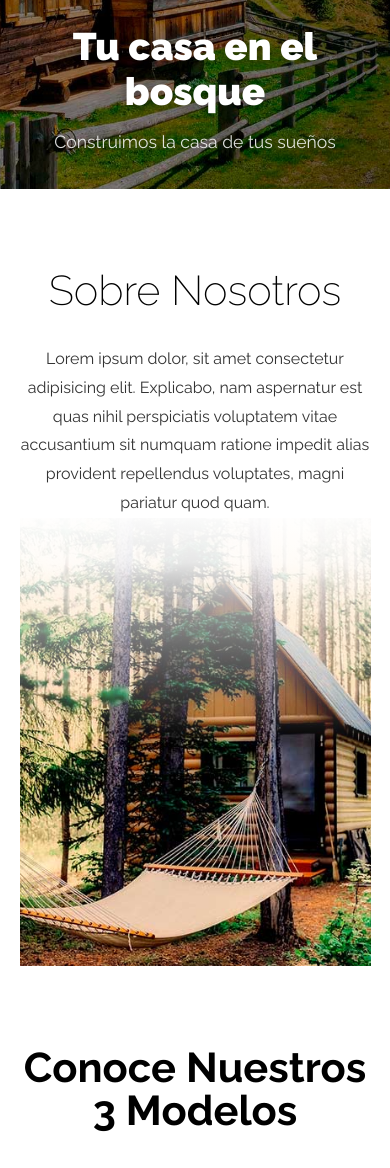
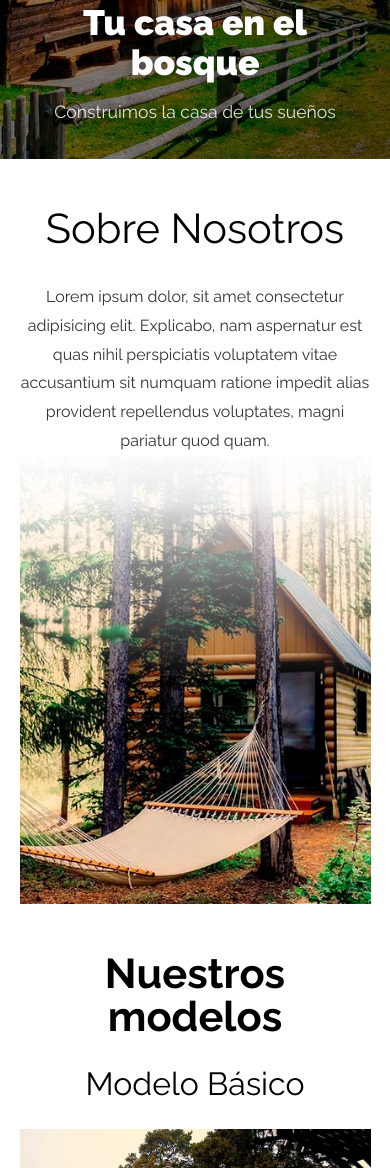
Before and after one commit to Marcus-dev-31/08-arquitectura, a plain HTML site: page index.html in a window 390 px wide. Shown: the part 329-1497 px from the top of the page. Drawn offline with Linux system fonts and the light colour scheme.

Commit message:
ultimos pasos seccion modelos

```diff
--- a/css/styles.css
+++ b/css/styles.css
@@ -36,9 +36,8 @@ h3 {
 }
 
 .contenedor {
-    max-width: 75rem;
-    margin: 0 auto;
-    width: 90%;
+    width: min(90%, 75rem);
+    margin-inline: auto;
 }
 
 .btn {
@@ -70,7 +69,7 @@ h3 {
     background-image: url(../08-arquitectura/img/hero.jpg);
     background-size: cover;
     background-position: center;
-    min-height: 25rem;
+    min-height: clamp(25rem, 40vh, 40rem);
     background-repeat: no-repeat;
     color: var(--blanco);
     position: relative;
@@ -83,17 +82,13 @@ h3 {
     background: rgba(0, 0, 0, 0.25);
 }
 
-@media (min-width: 768px) {
-    .header {
-        min-height: 45rem;
-    }
-}
 
 .contenido-header {
     min-height: inherit;
     display: flex;
     flex-direction: column;
-    justify-content: space-between;
+    justify-content: flex-start;
+    gap: clamp(1rem, 3vh, 2rem);
     padding-top: 1.5rem;
     padding-bottom: 2rem;
     position: relative;
@@ -145,13 +140,13 @@ h3 {
 
 .slogan {
     text-align: center;
-    margin-top: 3rem;
+    margin-top: auto;
 }
 
 
 .slogan h1 {
     font-weight: 900;
-    font-size: 2.4rem;
+    font-size: clamp(2.2rem, 5vw, 3rem);
     line-height: 1.15;
     text-shadow: 0 2px 10px rgba(0, 0, 0, 0.35);
 }
@@ -168,9 +163,6 @@ h3 {
         align-self: flex-end;
     }
 
-    .slogan h1 {
-        font-size: 3rem;
-    }
 }
 
 @media (min-width: 1024px) {
@@ -188,17 +180,17 @@ h3 {
 /**SOBRE NOSOTROS**/
 
 .sobre-nosotros {
-    padding: 4rem 0;
-    text-align: center;
+    padding: clamp(3rem, 8vw, 6rem) 0;
 }
 
-.sobre-nosotros-contenido {
+
+.sobre-nosotros__contenido {
     display: flex;
     flex-direction: column-reverse;
 }
 
 
-.img-sobre-nosotros {
+.sobre-nosotros__img {
   min-height: 28rem;
   background-image:
     linear-gradient(
@@ -214,23 +206,26 @@ h3 {
 }
 
 
-.texto-sobre-nosotros {
+.sobre-nosotros__texto {
     max-width: 65ch;
     margin-inline: auto;
 }
 
-.texto-sobre-nosotros h2 {
-    margin-bottom: 0;
+.sobre-nosotros__texto h2 {
+    margin: 0;
     font-size: clamp(2.6rem, 7vw, 5rem);
     line-height: 1.05;
     padding-bottom: 2rem;
+    text-align: center;
+    font-weight: 400;
 }
 
-.texto-sobre-nosotros p {
-    margin-bottom: 0rem;
+.sobre-nosotros__texto p {
+    margin-bottom: 0;
     color: #333;
     position: relative;
     z-index: 2;
+    text-align: center;
 }
 
 /**Seccion Modelos**/
@@ -240,11 +235,19 @@ h3 {
     font-weight: bold;
     font-size: clamp(2.6rem, 7vw, 5rem);
     line-height: 1.05;
-    padding-bottom: 2rem;
+    padding-bottom: clamp(1rem, 4vw, 2rem);
+    margin: 0;
+}
+
+.modelo h3 {
+    margin: 0 0 1rem 0;
+    text-align: center;
+    font-size: clamp(2rem, 8vw, 3rem);
+    font-weight: 400;
 }
 
 .modelo p {
-    padding-top: 2rem;
+    padding-top: max(1.5rem, 3vw);
 }
 
 .modelo img {
--- a/index.html
+++ b/index.html
@@ -36,9 +36,9 @@
     </header>
     <main>
       <section class="sobre-nosotros">
-        <div class="contenedor sobre-nosotros-contenido">
-          <div class="img-sobre-nosotros"></div>
-          <div class="texto-sobre-nosotros">
+        <div class="contenedor sobre-nosotros__contenido">
+          <div class="sobre-nosotros__img"></div>
+          <div class="sobre-nosotros__texto">
             <h2>Sobre Nosotros</h2>
             <p>
               Lorem ipsum dolor, sit amet consectetur adipisicing elit.
@@ -52,7 +52,7 @@
       <section class="seccion-modelos">
         <div class="contenedor">
           <header class="seccion-modelos__header">
-            <h2>Conoce Nuestros 3 Modelos</h2>
+            <h2>Nuestros modelos</h2>
           </header>
 
           <div class="modelos">
```
